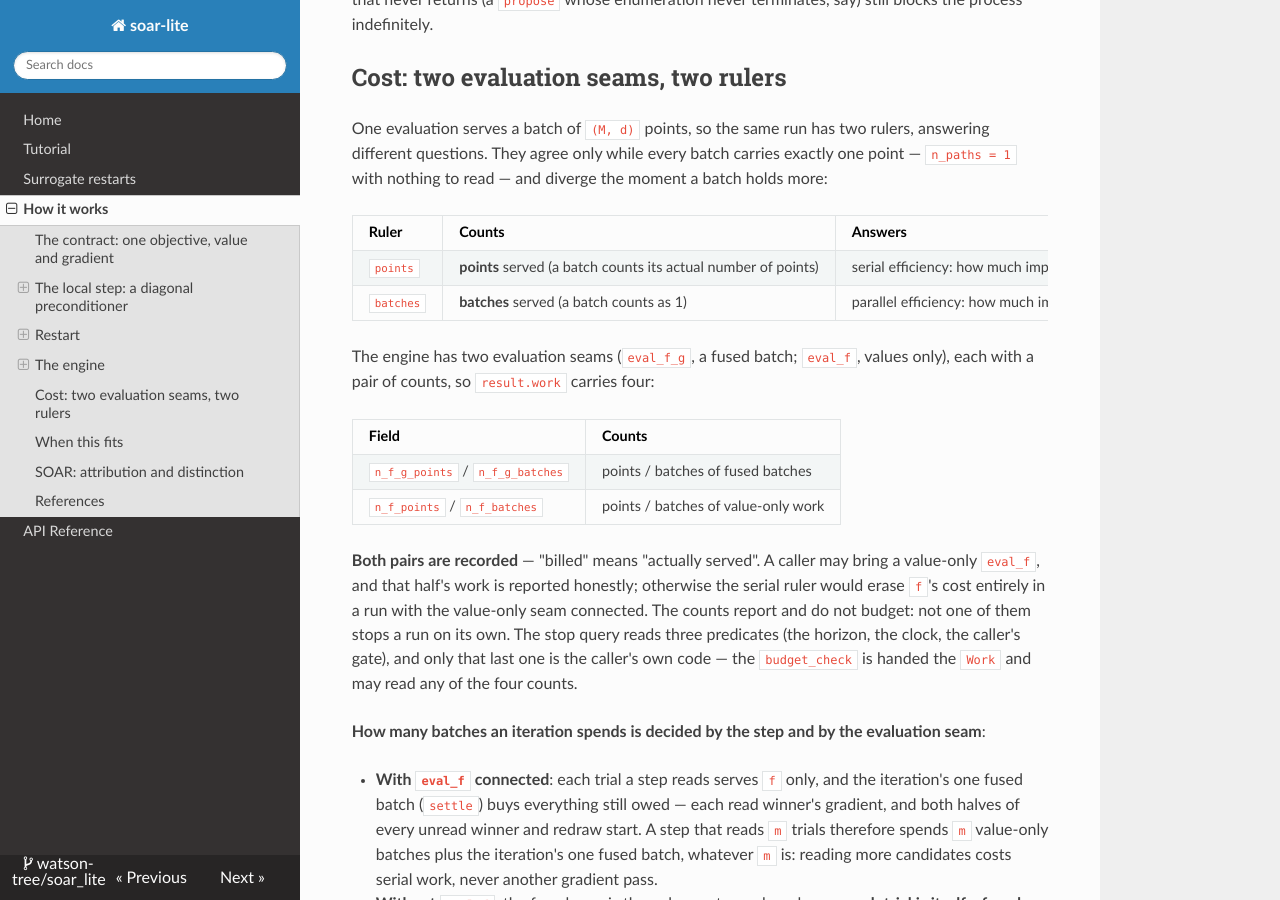
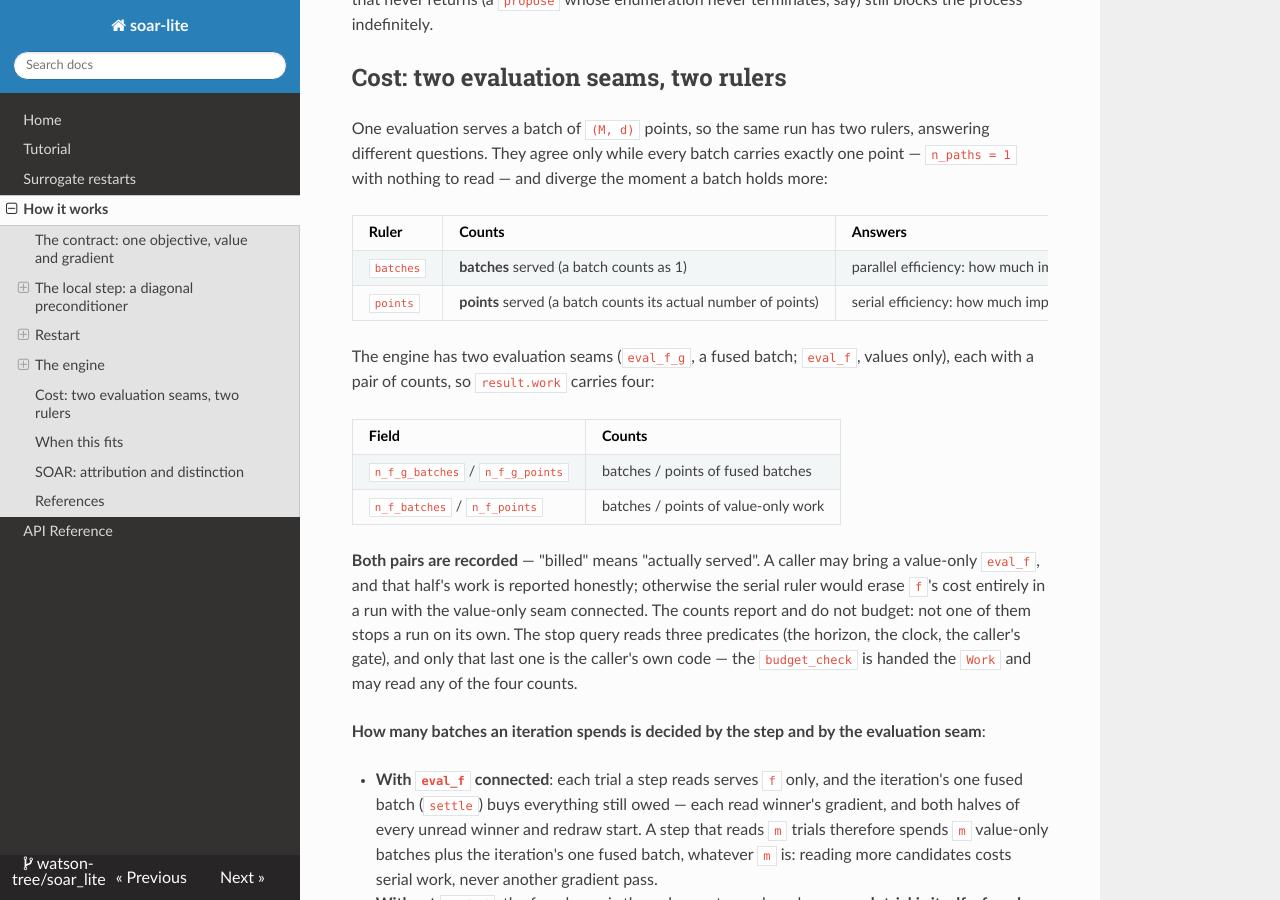
Before and after one commit to watson-tree/soar_lite, an MkDocs documentation site: the page built from docs/explanation/how-it-works.md, in a window 1280 px wide and 900 px high, scrolled down 13463 px. Built offline with MkDocs 1.6.1, drawn with Linux system fonts in a browser that asks for light colours; nearby versions of some CDN libraries; some of the changed text lies outside the part shown.

```diff
--- a/docs/explanation/how-it-works.md
+++ b/docs/explanation/how-it-works.md
@@ -45,7 +45,7 @@ last pair of points. The entry contract is first-order: the caller supplies the
 value and the gradient together, so a zero-order objective does not fit — every
 point on a path must carry a finite gradient as well as a finite value.
 
-Work is reported in two currencies, served points and batches, because one
+Work is reported in two currencies, served batches and points, because one
 evaluation serves a whole batch (see [Cost](#cost-two-evaluation-seams-two-rulers)).
 
 ## The local step: a diagonal preconditioner
@@ -671,16 +671,16 @@ holds more:
 
 | Ruler | Counts | Answers |
 | --- | --- | --- |
+| `batches` | **batches** served (a batch counts as 1) | parallel efficiency: how much improvement one call buys |
 | `points` | **points** served (a batch counts its actual number of points) | serial efficiency: how much improvement one point buys |
-| `batches` | **batches** served (a batch counts as 1) | parallel efficiency: how much improvement one call buys |
 
 The engine has two evaluation seams (`eval_f_g`, a fused batch; `eval_f`, values
 only), each with a pair of counts, so `result.work` carries four:
 
 | Field | Counts |
 | --- | --- |
-| `n_f_g_points` / `n_f_g_batches` | points / batches of fused batches |
-| `n_f_points` / `n_f_batches` | points / batches of value-only work |
+| `n_f_g_batches` / `n_f_g_points` | batches / points of fused batches |
+| `n_f_batches` / `n_f_points` | batches / points of value-only work |
 
 **Both pairs are recorded** — "billed" means "actually served". A caller may
 bring a value-only `eval_f`, and that half's work is reported honestly;
```
Also changed, not shown: docs/tutorial/getting-started.md (+2 -2 lines), 2 other files.
